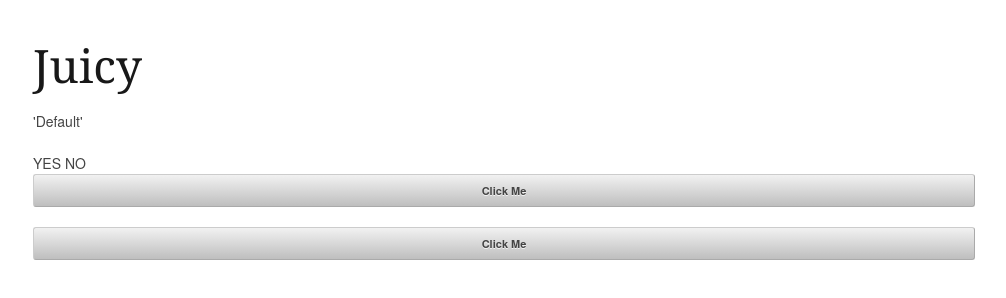
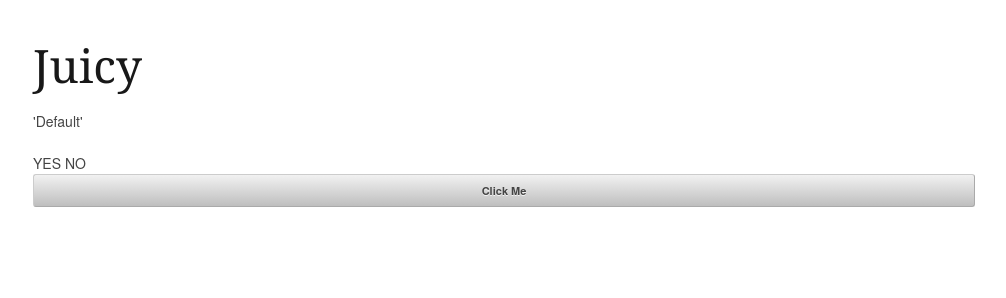
Before and after one commit to a34729t/sportshackday2013, a website: page index.html in a window 1280 px wide. Shown: the whole page, without its empty margins (137-1143 px from the left). Drawn offline with nearby package versions, Linux system fonts and the light colour scheme; no server answers.

Commit message:
test2
test2

```diff
--- a/index.html
+++ b/index.html
@@ -88,10 +88,6 @@
             <a href="#" class="full-width button">Click Me</a>
         </div>
 
-        <div class="sixteen columns">
-            <!-- To take up full-width of a container? -->
-            <a href="#" class="full-width button">Click Me</a>
-        </div>
     </div><!-- container -->
 
 
```
